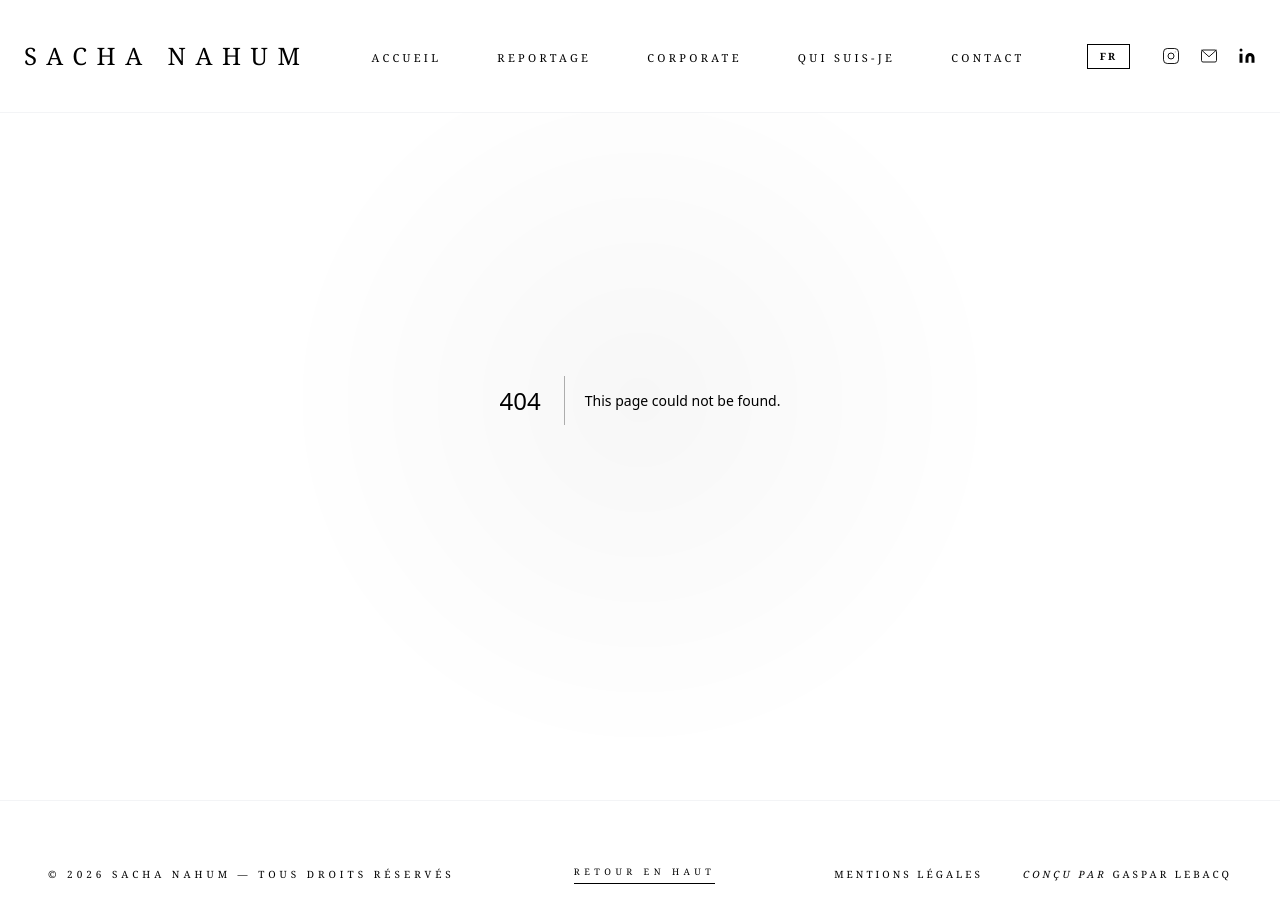
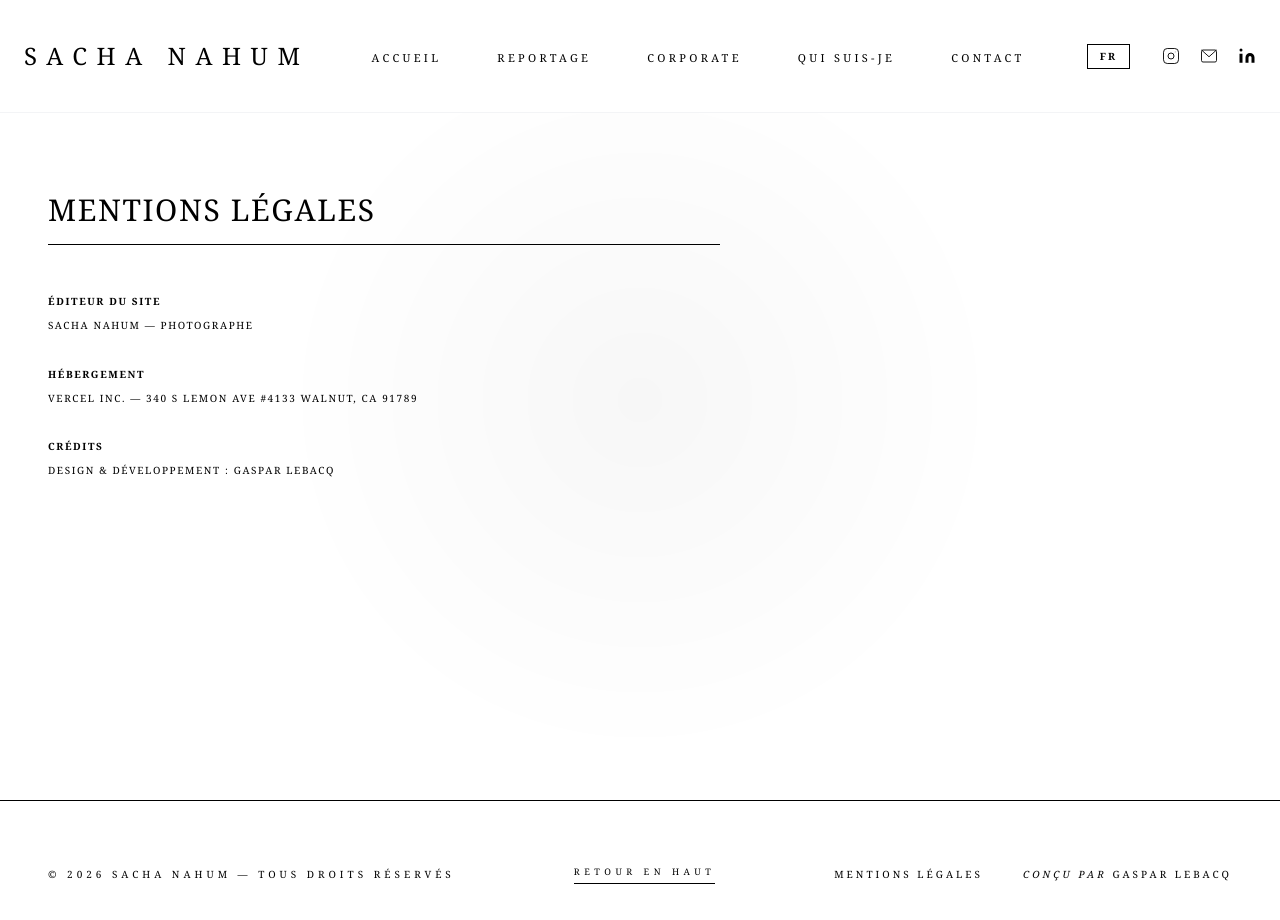
Before and after one commit to Gaspinhow/Sacha-photographe, a Next.js app: page /mentions-legales in a window 1280 px wide. Before the commit this address had no page. Shown: the top 920 px of the page. Built offline with nearby package versions, Linux system fonts and the light colour scheme.

Commit message:
design: final alignment with titles under images and centered style

```diff
--- /dev/null
+++ b/app/mentions-legales/page.jsx
@@ -0,0 +1,51 @@
+"use client";
+import React from 'react';
+import { useLanguage } from "../context/LanguageContext";
+
+export default function MentionsLegales() {
+  const { lang } = useLanguage();
+
+  const content = {
+    FR: {
+      title: "Mentions Légales",
+      editor: "Éditeur du site",
+      host: "Hébergement",
+      credits: "Crédits",
+      text: "Ce site est édité par Sacha Nahum. Hébergé par Vercel Inc. Photographies par Sacha Nahum. Design et développement par Gaspar Lebacq."
+    },
+    EN: {
+      title: "Legal Notice",
+      editor: "Site Editor",
+      host: "Hosting",
+      credits: "Credits",
+      text: "This site is edited by Sacha Nahum. Hosted by Vercel Inc. Photographs by Sacha Nahum. Design and development by Gaspar Lebacq."
+    }
+  };
+
+  return (
+    <main className="min-h-screen bg-white pt-32 md:pt-48 pb-24 px-6 md:px-12 font-serif text-black uppercase tracking-widest">
+      <div className="max-w-2xl text-left">
+        <h1 className="text-2xl md:text-3xl mb-12 border-b border-black pb-4">
+          {content[lang].title}
+        </h1>
+
+        <div className="space-y-8 text-[10px] leading-relaxed">
+          <section>
+            <h2 className="font-bold mb-2">{content[lang].editor}</h2>
+            <p>Sacha Nahum — Photographe</p>
+          </section>
+
+          <section>
+            <h2 className="font-bold mb-2">{content[lang].host}</h2>
+            <p>Vercel Inc. — 340 S Lemon Ave #4133 Walnut, CA 91789</p>
+          </section>
+
+          <section>
+            <h2 className="font-bold mb-2">{content[lang].credits}</h2>
+            <p>Design & Développement : Gaspar Lebacq</p>
+          </section>
+        </div>
+      </div>
+    </main>
+  );
+}
--- a/app/page.jsx
+++ b/app/page.jsx
@@ -13,18 +13,15 @@ export default function Home() {
   };
 
   return (
-    <main className="min-h-screen bg-white pt-32 md:pt-48 pb-24 px-4 md:px-12 flex flex-col items-center justify-center">
+    <main className="min-h-screen bg-white pt-32 md:pt-48 pb-24 px-4 md:px-12 flex flex-col items-center justify-center font-serif text-black">
 
-      {/* Correction Mobile : grid-cols-2 force l'affichage côte à côte.
-          L'alignement est respecté selon le cahier des charges[cite: 68, 69].
-      */}
-      <div className="max-w-[1400px] w-full grid grid-cols-2 gap-4 md:gap-12 items-start">
+      {/* Grille Mosaïque (2 colonnes) */}
+      <div className="max-w-[1400px] w-full grid grid-cols-2 gap-x-4 md:gap-x-12 gap-y-10 items-start">
 
-        {/* Bloc Documentaire (Reportage) */}
-        <Link
-          href="/reportage"
-          className="group relative block overflow-hidden bg-gray-50 aspect-[4/5] md:aspect-[3/4] w-full shadow-sm"
-        >
+        {/* BLOC DOCUMENTAIRE (Reportage) */}
+        <Link href="/reportage" className="group block w-full text-center">
+          {/* Conteneur Image avec zoom hover */}
+          <div className="relative overflow-hidden bg-gray-50 aspect-[4/5] md:aspect-[3/4] w-full shadow-sm mb-4 mx-auto">
             <Image
               src="/images/photo7.jpg"
               alt="Documentary Section"
@@ -34,18 +31,19 @@ export default function Home() {
               quality={85}
               priority
             />
-          <div className="absolute inset-0 flex items-center justify-center bg-black/20 md:bg-black/10 opacity-100 md:opacity-0 group-hover:opacity-100 transition-all duration-700">
-            <h2 className="text-white text-[10px] md:text-2xl font-serif uppercase tracking-[0.2em] md:tracking-[0.4em] pointer-events-none text-center px-2">
+          </div>
+          {/* Titre : BIEN CENTRÉ, Noir Pur, toujours visible */}
+          <h2 className="text-[10px] md:text-xs uppercase tracking-[0.3em] font-medium text-center">
             {content[lang].documentary}
           </h2>
-          </div>
         </Link>
 
-        {/* Bloc Business (Corporate) */}
-        <Link
-          href="/corporate"
-          className="group relative block overflow-hidden bg-gray-50 aspect-[4/5] md:aspect-[3/4] w-full shadow-sm"
-        >
+        {/* BLOC CORPORATE */}
+        {/* Ajout de 'text-center' pour forcer le centrage de tout le bloc */}
+        <Link href="/corporate" className="group block w-full text-center">
+          {/* Conteneur Image avec zoom hover */}
+          {/* Ajout de 'mx-auto' pour s'assurer que le bloc image est bien au centre */}
+          <div className="relative overflow-hidden bg-gray-50 aspect-[4/5] md:aspect-[3/4] w-full shadow-sm mb-4 mx-auto">
             <Image
               src="/images/slide6.jpg"
               alt="Business Section"
@@ -55,18 +53,19 @@ export default function Home() {
               quality={85}
               priority
             />
-          <div className="absolute inset-0 flex items-center justify-center bg-black/20 md:bg-black/10 opacity-100 md:opacity-0 group-hover:opacity-100 transition-all duration-700">
-            <h2 className="text-white text-[10px] md:text-2xl font-serif uppercase tracking-[0.2em] md:tracking-[0.4em] pointer-events-none text-center px-2">
+            {/* L'overlay texte qui apparaissait au survol a été supprimé ici */}
+          </div>
+          {/* Titre : EN DESSOUS, BIEN CENTRÉ, Noir Pur, toujours visible */}
+          <h2 className="text-[10px] md:text-xs uppercase tracking-[0.3em] font-medium text-center">
             {content[lang].business}
           </h2>
-          </div>
         </Link>
 
       </div>
 
-      {/* Signature en Noir pur conformément au point 6.4 [cite: 64, 65] */}
+      {/* Signature finale */}
       <div className="mt-20 md:mt-32 text-center">
-        <p className="text-[9px] md:text-[10px] uppercase tracking-[0.5em] text-black font-medium">
+        <p className="text-[9px] md:text-[10px] uppercase tracking-[0.5em] font-medium">
           Sacha Nahum — Photography
         </p>
       </div>
--- a/app/reportage/page.jsx
+++ b/app/reportage/page.jsx
@@ -9,7 +9,8 @@ export default function Reportage() {
   const { lang } = useLanguage();
 
   const realProjects = projects ? projects.filter(p => p.category === "reportage") : [];
-  const placeholders = Array(10).fill({ isPlaceholder: true });
+  // On réduit peut-être le nombre de placeholders pour ne pas avoir une page trop longue
+  const placeholders = Array(6).fill({ isPlaceholder: true });
 
   const content = {
     FR: {
@@ -25,11 +26,11 @@ export default function Reportage() {
   };
 
   return (
-    <main className="min-h-screen bg-white pt-28 md:pt-44 pb-24 px-4 md:px-12 lg:px-20 text-black">
+    <main className="min-h-screen bg-white pt-28 md:pt-44 pb-24 px-4 md:px-12 lg:px-20 text-black font-serif">
 
-      {/* HEADER : ALIGNÉ À GAUCHE & NOIR PUR */}
+      {/* HEADER : TEXTE NOIR PUR */}
       <header className="max-w-4xl mx-auto text-left mb-16 md:mb-32">
-        <h1 className="text-xl md:text-3xl font-serif uppercase tracking-[0.2em] leading-relaxed text-black">
+        <h1 className="text-xl md:text-3xl uppercase tracking-[0.2em] leading-relaxed text-black font-serif">
           {content[lang].quote}
         </h1>
         <p className="mt-8 text-[9px] md:text-[10px] uppercase tracking-[0.2em] text-black font-sans leading-loose max-w-2xl">
@@ -37,16 +38,17 @@ export default function Reportage() {
         </p>
       </header>
 
-      {/* --- GRILLE ALIGNÉE (Mobile & Desktop) --- */}
-      <div className="grid grid-cols-2 md:grid-cols-3 lg:grid-cols-5 gap-4 md:gap-10 max-w-7xl mx-auto">
+      {/* --- GRILLE ALIGNÉE --- */}
+      <div className="grid grid-cols-2 md:grid-cols-3 lg:grid-cols-4 gap-x-6 gap-y-12 md:gap-x-10 md:gap-y-16 max-w-7xl mx-auto">
         {[...realProjects, ...placeholders].map((item, index) => {
+          // On garde des ratios variés pour le côté "Artsy", mais on uniformise pour le centrage
           const ratios = ["aspect-[3/4]", "aspect-[4/5]", "aspect-square", "aspect-[2/3]"];
           const currentRatio = ratios[index % ratios.length];
 
           if (item.isPlaceholder) {
             return (
-              <div key={`empty-${index}`} className={`w-full ${currentRatio} bg-white border border-gray-100 flex items-center justify-center`}>
-                <span className="text-[7px] uppercase tracking-[0.4em] text-black opacity-20">
+              <div key={`empty-${index}`} className={`w-full ${currentRatio} bg-white border border-black/5 flex items-center justify-center`}>
+                <span className="text-[7px] uppercase tracking-[0.4em] text-black opacity-20 font-sans">
                   {content[lang].archive}
                 </span>
               </div>
@@ -54,22 +56,23 @@ export default function Reportage() {
           }
 
           return (
-            <Link key={item.id} href={`/reportage/${item.id}`} className="group relative block w-full">
-              <div className={`relative w-full ${currentRatio} overflow-hidden bg-gray-50 shadow-sm`}>
+            <Link key={item.id} href={`/reportage/${item.id}`} className="group block w-full text-center">
+              {/* Image sans texte dessus */}
+              <div className={`relative w-full ${currentRatio} overflow-hidden bg-gray-50 shadow-sm mb-4 mx-auto`}>
                 <Image
                   src={item.coverImage || (item.images && item.images[0])}
                   alt={item.title}
                   fill
                   className="object-cover transition-transform duration-[2s] group-hover:scale-105"
-                  sizes="(max-width: 768px) 50vw, 20vw"
+                  sizes="(max-width: 768px) 50vw, 25vw"
                   quality={85}
                 />
-                <div className="absolute inset-0 bg-black/15 md:bg-black/5 md:opacity-0 group-hover:opacity-100 transition-opacity flex items-end p-4">
-                   <p className="text-[10px] uppercase tracking-[0.3em] text-white font-bold border-b border-white pb-1">
-                    {item.title}
-                   </p>
-                </div>
               </div>
+
+              {/* TITRE : NOIR, CENTRÉ, TOUJOURS VISIBLE EN DESSOUS */}
+              <p className="text-[10px] uppercase tracking-[0.3em] text-black font-medium text-center px-2">
+                {item.title}
+              </p>
             </Link>
           );
         })}
--- a/components/Footer.jsx
+++ b/components/Footer.jsx
@@ -1,7 +1,6 @@
 "use client";
 import React from 'react';
 import Link from 'next/link';
-// Vérifie bien ce chemin selon ton dossier app ou src
 import { useLanguage } from "../app/context/LanguageContext";
 
 export default function Footer() {
@@ -27,29 +26,32 @@ export default function Footer() {
   };
 
   return (
-    <footer className="w-full bg-white border-t border-gray-100 py-16 px-6 md:px-12 font-serif">
-      <div className="max-w-7xl mx-auto flex flex-col md:flex-row justify-between items-center gap-10">
+    // Suppression du gris (border-t border-black)
+    <footer className="w-full bg-white border-t border-black py-16 px-6 md:px-12 font-serif text-black">
+      <div className="max-w-[1400px] mx-auto flex flex-col md:flex-row justify-between items-center gap-10">
 
-        {/* Copyright & Nom - Noir pur et espacement large */}
-        <div className="text-[10px] uppercase tracking-[0.4em] text-black font-medium text-center md:text-left">
+        {/* Copyright & Nom - Noir pur strict */}
+        <div className="text-[10px] uppercase tracking-[0.4em] font-medium text-center md:text-left">
           © {new Date().getFullYear()} SACHA NAHUM — {content[lang].copyright}
         </div>
 
-        {/* Bouton Retour en haut - Discret et élégant */}
+        {/* Bouton Retour en haut - Aligné sur le style minimaliste */}
         <button
           onClick={scrollToTop}
-          className="text-[9px] uppercase tracking-[0.5em] text-black border-b border-black pb-1 hover:opacity-40 transition-all"
+          className="text-[9px] uppercase tracking-[0.5em] border-b border-black pb-1 hover:opacity-40 transition-all"
         >
           {content[lang].backToTop}
         </button>
 
-        {/* Liens secondaires & Crédits avec ta signature */}
+        {/* Liens & Signature Gaspar Lebacq */}
         <div className="flex flex-col md:flex-row gap-6 md:gap-10 items-center">
-          <Link href="/legal" className="text-[10px] uppercase tracking-[0.3em] text-black/50 hover:text-black transition-colors">
+          {/* CORRECTION DU LIEN : on met /mentions-legales pour stopper la 404 Google */}
+          <Link href="/mentions-legales" className="text-[10px] uppercase tracking-[0.3em] hover:opacity-40 transition-opacity">
             {content[lang].mentions}
           </Link>
-          <span className="text-[10px] uppercase tracking-[0.3em] text-black/30 font-light italic">
-            {content[lang].credits} <span className="text-black font-medium not-italic">Gaspar Lebacq</span>
+
+          <span className="text-[10px] uppercase tracking-[0.3em] font-light italic">
+            {content[lang].credits} <span className="font-medium not-italic">Gaspar Lebacq</span>
           </span>
         </div>
 
```
Lines whose indentation alone changed are shown as unchanged.
